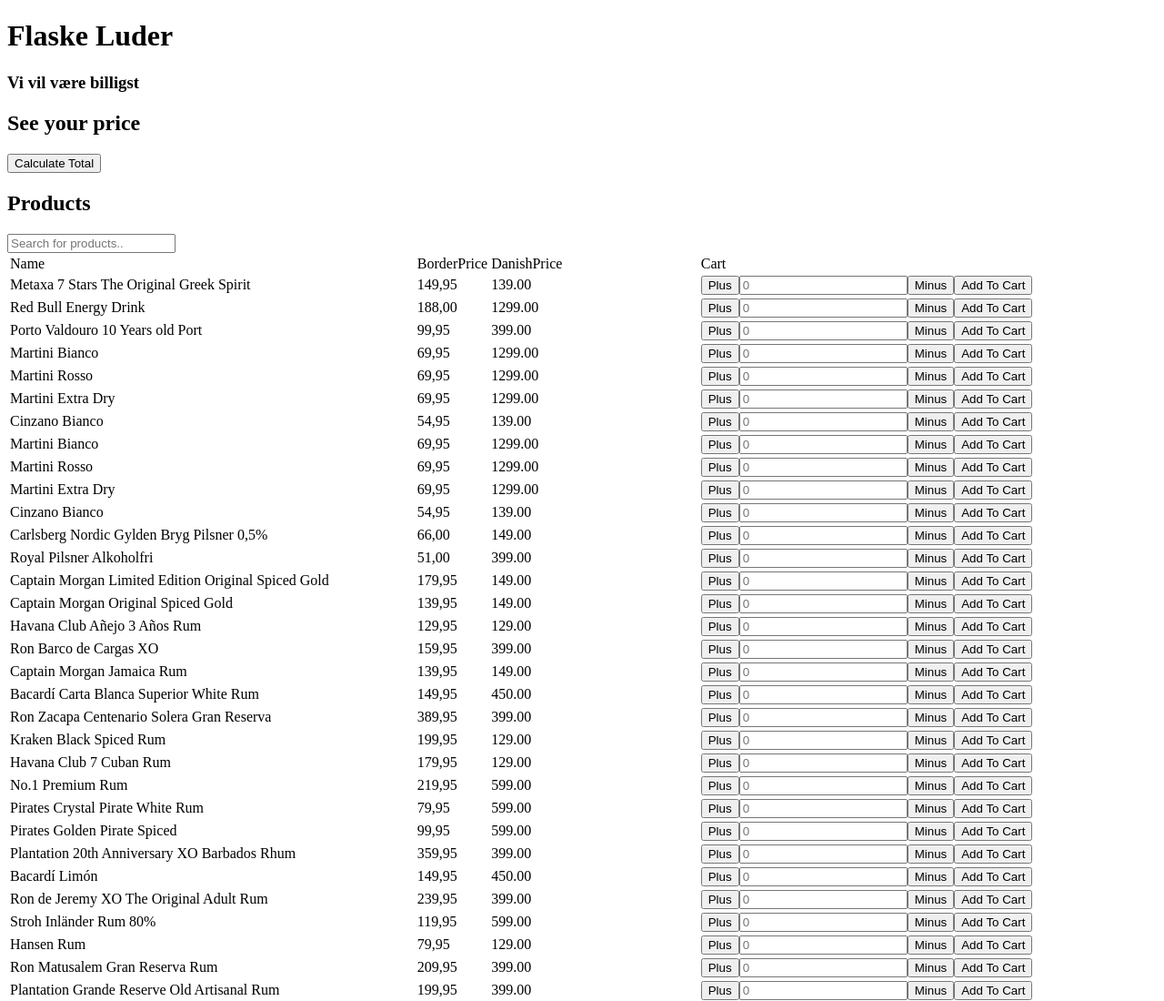
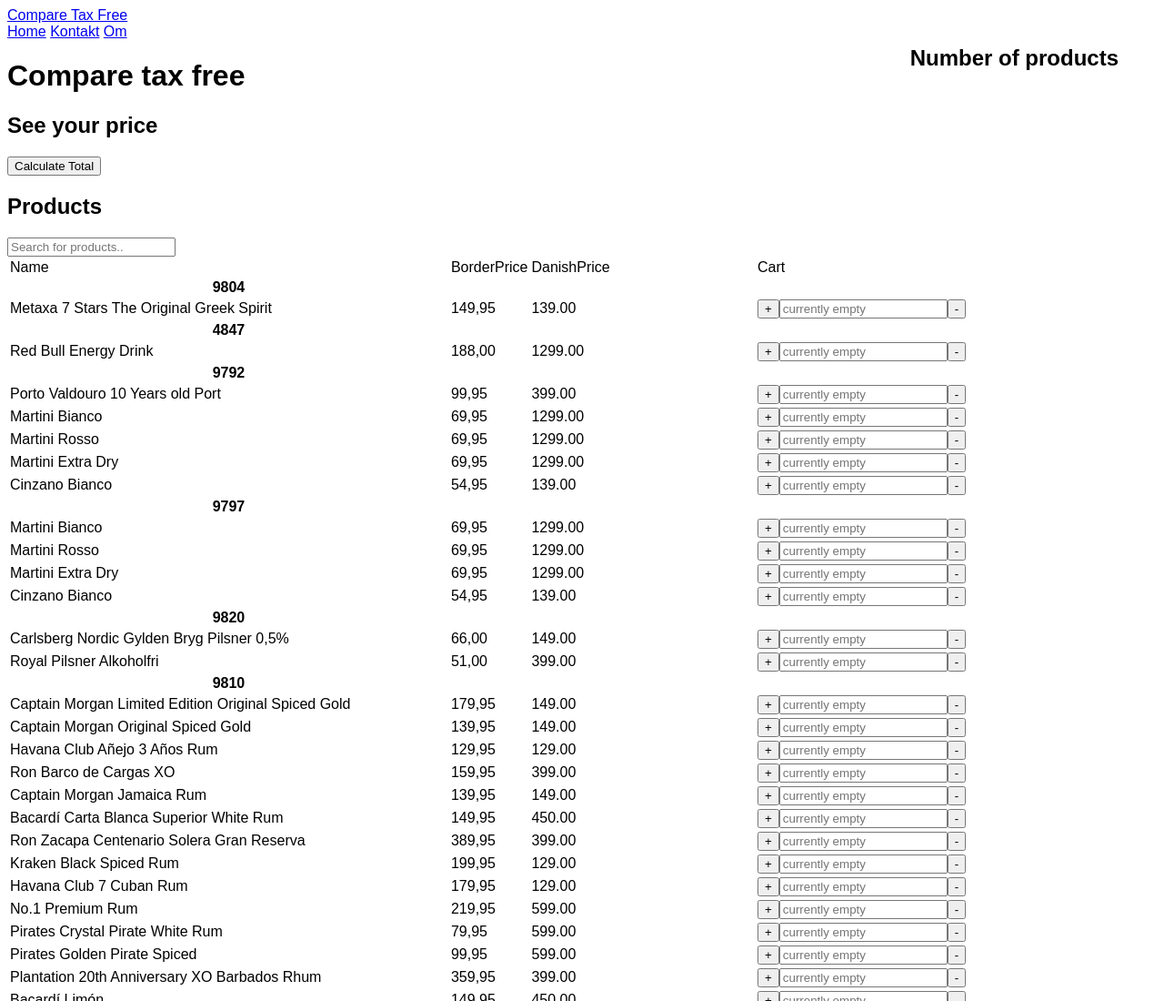
Before and after one commit to sorenmulli/compareTaxfree, a plain HTML site: page website/index.html in a window 1280 px wide. Shown: the top 1100 px of the page at 91% size. Drawn offline with Linux system fonts and the light colour scheme.

Commit message:
Code is readable, espcs Table.js

```diff
--- a/website/Table.js
+++ b/website/Table.js
@@ -1,6 +1,6 @@
 function SearchTable(){
 
-	var input, filter, table, tr, td, i, txtValue;
+	var input, filter, table, tr, td, th, i, txtValue;
 	input = document.getElementById("search_input");
 	filter = input.value.toUpperCase().replace(" ", "");
 	table = document.getElementById("price_table");
@@ -17,83 +17,73 @@ function SearchTable(){
 			}
 		}
 	}
-}
-
-function AddItem(id){
-	var val = parseInt(document.getElementById(id).value);
-
-	if(val < 1 || val == null){
-		document.getElementById(id).value = 0;
-	} else {
-		document.getElementById(id).value = val + 1;
-	}
-}
-
-function CalculateTotal(){
-	var table = document.getElementById('price_table');
-	var counter = 0
-	var val;
-
-	var danishTotal = 0;
-	var borderTotal = 0;
-
-	$.ajax({
-		url: "ComparedPrices.json",
-		dataType: "json",
-		success: function(data){
-			$(data).each(function(index, value) {
-				$(value['catagory'][1].items).each(function(indexx, value) {
-					val = document.getElementById(counter++);
-					if(!isNaN(val) ) {
-						danishTotal += parseInt(val) * value;
-
-
-					}
-				});
-			});
-		}
-	});
-
-	console.log(danishTotal)
 
 }
 
-//On load of website
+
 $(document).ready(function() {
 	$.ajax({
 		url: "ComparedPrices.json",
 		dataType: "json",
 		success: function(data){
-			$(data).each(function(index, items) {
-				//value['catagory'][1]
-				$(items['catagory'][1].items).each(function(indexx, value) {
-					var item =
-					"<tr><td>"
-					+value.name
-					+"</td><td>"
-					+value.borderPrice
-					+"</td><td>"
-					+value.danishPrice
-					+"</td><td>"
-					+"<button type=\"button\" id = \"_"
-					+ index
-					+"\" onclick=\" AddItem("
-					+ index
-					+ ")\"> Plus </button>"
-					+  "<input type=\"number\" id =\""
-					+ index
-					+"\" placeholder = \"0\">"
-					+"<button type=\"button\" id = \"_"
-					+ index
-					+"\"> Minus </button>"
-					+"<Button id = \"crt"
-					+ index
-					+ "\" > Add To Cart </Button>"
-					+"</td></tr>"
-					$("#price_table").append(item)
-				});
+			$(data).each(function(index, items) {
+				buildHeader( items['catagory'][0] );
+				$(items['catagory'][1].items).each(function(indexx, item) {
+					var itemString = "<tr>";
+					console.log()
+					itemString += buildName( item );
+					itemString += buildBorderPrice( item );
+					itemString += buildDanishPrice( item );
+					itemString += buildCart( indexx );
+					itemString += "</tr>";
+
+					$("#price_table").append(itemString);
+				})
 			});
-
 		}
 	});
 });
+
+function buildName( item ){
+	return buildTD().replace("!", item.name);
+}
+
+function buildBorderPrice( item ){
+	return buildTD().replace("!", item.borderPrice);
+}
+
+function buildDanishPrice( item ){
+	return buildTD().replace("!", item.danishPrice);
+}
+
+function buildCart( indexx ){
+	var buttonString = "";
+	buttonString += buildPlusButt( indexx );
+	buttonString += buildPriceField( indexx );
+	buttonString += buildMinusButt( indexx );
+	return buildTD().replace("!",buttonString);
+}
+
+function buildPlusButt(indexx){
+	return "<button id = \"+" + indexx + "\"> + </button>";
+}
+
+function buildPriceField(indexx){
+	return "<input id = \"item" + indexx + "\" placeholder = \"currently empty\">";
+}
+
+function buildMinusButt(indexx){
+	return "<button id = \"-" + indexx + "\" >	 - </button>";
+}
+
+function buildTD(){
+	return "<td>!</td>";
+}
+
+function buildHeader(name){
+	var header =
+	"<th>"+
+	name.id+
+	"</th>"
+	$("#price_table").append(header)
+}
--- a/website/index.html
+++ b/website/index.html
@@ -1,32 +1,53 @@
 <!DOCTYPE html>
 
 <head>
+
+	<title>Compare Tax Free</title>
+
+
 	<script type="text/javascript" language="javascript" src="jquery-3.3.1.js"></script>
 	<script type="text/javascript" src="Table.js"></script>
+	<link rel="stylesheet" type="text/css" href="pagestyle.css"
+	<link href="https://fonts.googleapis.com/css?family=Montserrat|Roboto" rel="stylesheet">
 
 </head>
 
 <body>
 
-	<h1>Flaske Luder</h1>
-	<h3>Vi vil være billigst</h3>
+	<div class="header">
+		<a href="#default" class="name">Compare Tax Free</a>
+		<div class="header-right">
+			<a class="active" href="#home">Home</a>
+			<a href="#contact">Kontakt</a>
+			<a href="#about">Om</a>
+		</div>
+	</div>
+
+	<h1>Compare tax free</h1>
 	<div id = "calculate_price">
 		<h2>See your price</h2>
 		<button onclick = "CalculateTotal()">Calculate Total</button>
 
 	</div>
+
+	<div class="cart">
+		<h2>Number of products</h2>
+	</div>
+
 	<div id = "list_of_products">
 		<h2>Products</h2>
 
 		<input type="text" id = "search_input" onkeyup="SearchTable()" placeholder="Search for products..">
 
 		<table id = "price_table">
-			<tr id = "price_info">
-				<td>Name</td>
-				<td>BorderPrice</td>
-				<td>DanishPrice</td>
-				<td>Cart</td>
-			</tr>
+				<thead id = "price_info" >
+				<tr >
+					<td>Name</td>
+					<td>BorderPrice</td>
+					<td>DanishPrice</td>
+					<td>Cart</td>
+				</tr>
+			</thead>
 		</table>
 
 	</div>
--- /dev/null
+++ b/website/pagestyle.css
@@ -0,0 +1,10 @@
+body {
+  font-family: 'Montserrat', sans-serif;
+  font-weight: 100;
+}
+
+.cart{
+  position: fixed;
+  right: 50px;
+  top: 30px;
+}
```
